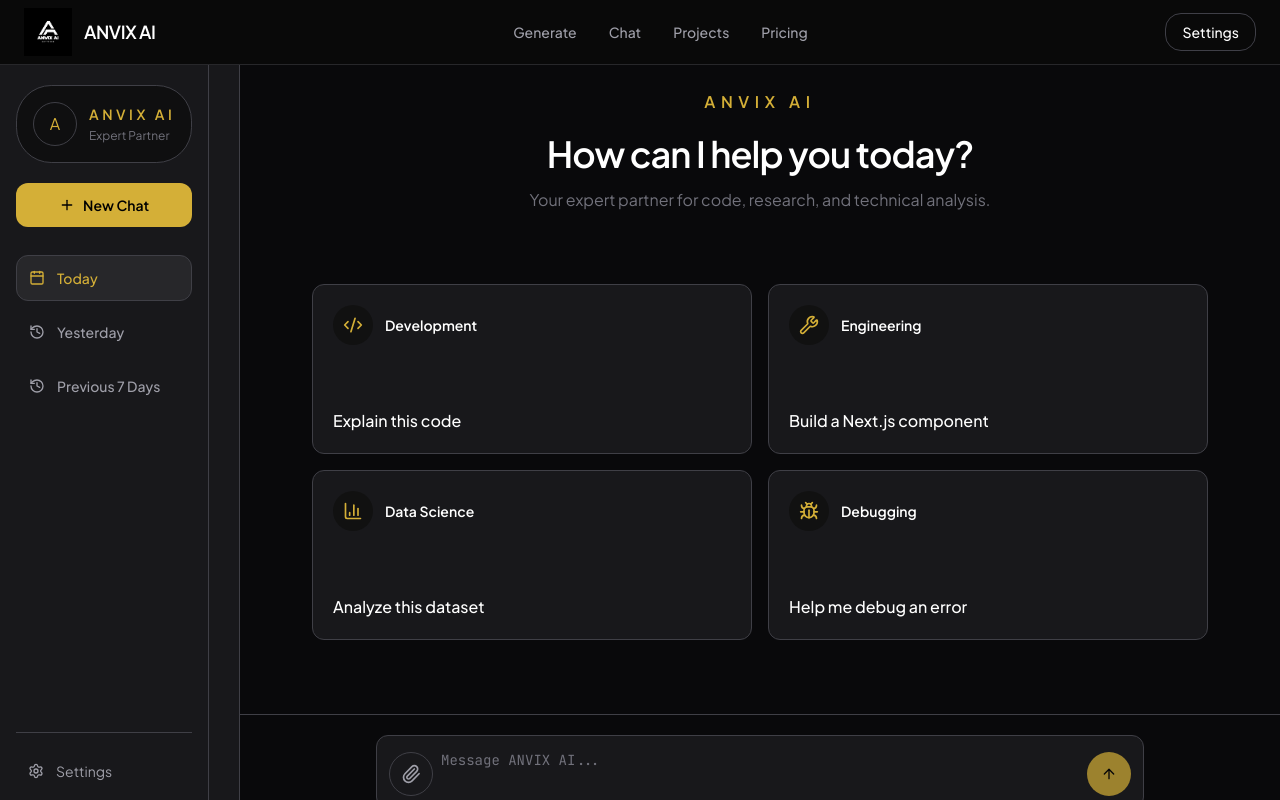
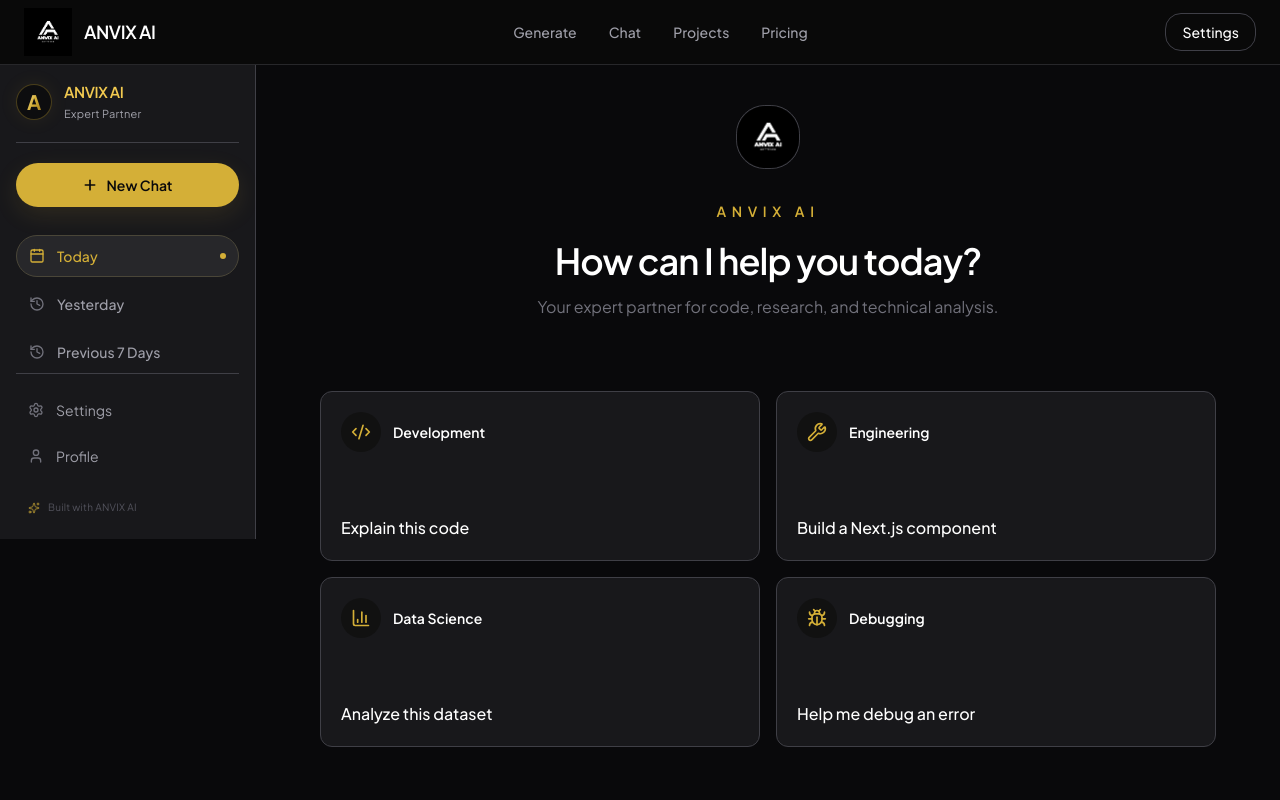
Before and after one commit to thiteswapnil1212-hue/ANVIX-AI, a Next.js app: page /chat in a window 1280 px wide. Shown: the top 800 px of the page. Built offline with nearby package versions, Linux system fonts and the light colour scheme.

Commit message:
implemented logo

```diff
--- a/components/chat/ChatLayout.tsx
+++ b/components/chat/ChatLayout.tsx
@@ -1,6 +1,7 @@
 "use client";
 
 import { useState } from "react";
+import Image from "next/image";
 import { Menu, X } from "lucide-react";
 import ChatSidebar from "./ChatSidebar";
 import MessageList from "./MessageList";
@@ -12,93 +13,131 @@
 
   return (
     <AppShell>
-      <div className="relative flex h-[calc(100vh-0px)] min-h-0 overflow-hidden bg-[#09090B] text-[#E5E1E4]">
-        {/* Chat history sidebar */}
-        <aside className="hidden w-[240px] shrink-0 border-r border-[#3F3F46] bg-[#18181B] md:flex">
+      <div className="flex h-full min-h-0 w-full overflow-hidden bg-[#09090B]">
+        {/* Desktop Sidebar */}
+        <aside className="hidden h-full w-64 shrink-0 border-r border-[#3F3F46] bg-[#18181B] md:flex md:flex-col">
           <ChatSidebar />
         </aside>
 
-        {sidebarOpen ? (
-          <div className="fixed inset-0 z-50 flex md:hidden">
+        {/* Mobile Sidebar */}
+        {sidebarOpen && (
+          <div className="fixed inset-0 z-50 md:hidden">
             <div
-              className="absolute inset-0 bg-black/50"
+              className="absolute inset-0 bg-black/60"
               onClick={() => setSidebarOpen(false)}
             />
-            <div className="relative z-10 h-full w-72 border-r border-[#3F3F46] bg-[#18181B]">
-              <div className="flex items-center justify-between px-4 py-4">
+
+            <aside className="relative z-10 h-full w-72 border-r border-[#3F3F46] bg-[#18181B]">
+              <div className="flex items-center justify-between border-b border-[#3F3F46] px-4 py-4">
                 <div className="flex items-center gap-3">
-                  <div className="flex h-11 w-11 items-center justify-center rounded-2xl border border-[#3F3F46] bg-[#0F0F10] text-[#D4AF37]">
-                    A
-                  </div>
+                  <Image
+                    src="/logo.png"
+                    alt="ANVIX AI Logo"
+                    width={40}
+                    height={40}
+                    className="h-10 w-10 object-contain"
+                  />
+
                   <div>
-                    <p className="text-sm font-semibold text-white">ANVIX AI</p>
+                    <p className="text-sm font-semibold text-white">
+                      ANVIX AI
+                    </p>
+                    <p className="text-xs text-zinc-500">
+                      Expert Partner
+                    </p>
                   </div>
                 </div>
+
                 <button
                   type="button"
                   onClick={() => setSidebarOpen(false)}
-                  className="inline-flex h-10 w-10 items-center justify-center rounded-xl border border-zinc-700 text-zinc-300 transition hover:border-zinc-500 hover:text-white"
-                  aria-label="Close sidebar"
+                  className="flex h-9 w-9 items-center justify-center rounded-lg border border-zinc-700 text-zinc-400 hover:text-white"
                 >
                   <X className="h-4 w-4" />
                 </button>
               </div>
+
               <ChatSidebar />
-            </div>
+            </aside>
           </div>
-        ) : null}
+        )}
 
-        {/* Main chat area */}
-        <main className="relative flex min-w-0 flex-1 flex-col overflow-hidden">
-          <div className="flex items-center justify-between border-b border-[#3F3F46] px-4 py-3 md:hidden">
+        {/* Main Chat */}
+        <main className="flex min-w-0 flex-1 flex-col overflow-hidden bg-[#09090B]">
+          {/* Mobile Header */}
+          <header className="flex h-16 shrink-0 items-center justify-between border-b border-[#3F3F46] px-4 md:hidden">
             <div className="flex items-center gap-3">
-              <div className="flex h-11 w-11 items-center justify-center rounded-2xl border border-[#3F3F46] bg-[#18181B] text-[#D4AF37]">
-                A
-              </div>
+              <Image
+                src="/logo.png"
+                alt="ANVIX AI Logo"
+                width={40}
+                height={40}
+                className="h-10 w-10 object-contain"
+              />
+
               <div>
-                <p className="text-sm font-semibold text-white">ANVIX AI</p>
-                <p className="text-xs text-zinc-500">Expert Partner</p>
+                <p className="text-sm font-semibold text-white">
+                  ANVIX AI
+                </p>
+                <p className="text-xs text-zinc-500">
+                  Expert Partner
+                </p>
               </div>
             </div>
 
             <button
               type="button"
               onClick={() => setSidebarOpen(true)}
-              className="inline-flex h-10 w-10 items-center justify-center rounded-xl border border-zinc-700 text-zinc-300 transition hover:border-zinc-500 hover:text-white"
-              aria-label="Open sidebar"
+              className="flex h-10 w-10 items-center justify-center rounded-xl border border-zinc-700 text-zinc-400 hover:text-white"
             >
               <Menu className="h-5 w-5" />
             </button>
-          </div>
+          </header>
 
-          <div className="flex-1 overflow-y-auto px-4 py-8 sm:px-6 lg:px-8">
-            <div className="mx-auto flex w-full max-w-4xl flex-col items-center">
-              <div className="flex h-14 w-14 items-center justify-center rounded-2xl border border-[#3F3F46] bg-[#18181B] text-[#D4AF37]">
-                A
+          {/* Scrollable Chat Area */}
+          <div className="min-h-0 flex-1 overflow-y-auto">
+            <div className="mx-auto flex min-h-full w-full max-w-5xl flex-col items-center px-4 py-10 sm:px-6 lg:px-8">
+
+              {/* ANVIX Logo */}
+              <div className="flex h-16 w-16 items-center justify-center rounded-2xl border border-[#3F3F46] bg-[#18181B]">
+                <Image
+                  src="/logo.png"
+                  alt="ANVIX AI"
+                  width={64}
+                  height={64}
+                  className="h-full w-full rounded-2xl object-contain"
+                  priority
+                />
               </div>
 
+              {/* Welcome */}
               <div className="mt-8 text-center">
-                <p className="text-base font-semibold uppercase tracking-[0.35em] text-[#D4AF37]">
+                <p className="text-sm font-semibold uppercase tracking-[0.4em] text-[#D4AF37]">
                   ANVIX AI
                 </p>
+
                 <h1 className="mt-5 text-3xl font-semibold tracking-tight text-white sm:text-4xl">
                   How can I help you today?
                 </h1>
+
                 <p className="mx-auto mt-3 max-w-2xl text-sm leading-7 text-zinc-500 sm:text-base">
                   Your expert partner for code, research, and technical analysis.
                 </p>
               </div>
 
+              {/* Messages / Suggestions */}
               <div className="mt-12 w-full">
                 <MessageList />
               </div>
             </div>
           </div>
 
-          <div className="border-t border-[#3F3F46] bg-[#09090B] px-4 py-5 sm:px-6">
+          {/* Composer */}
+          <div className="shrink-0 border-t border-[#3F3F46] bg-[#09090B] px-4 py-4 sm:px-6">
             <div className="mx-auto w-full max-w-3xl">
               <ChatInput />
-              <p className="mt-3 text-center text-[11px] leading-6 text-zinc-500">
+
+              <p className="mt-2 text-center text-[11px] text-zinc-600">
                 ANVIX AI can make mistakes. Verify important information.
               </p>
             </div>
--- a/components/chat/ChatSidebar.tsx
+++ b/components/chat/ChatSidebar.tsx
@@ -1,4 +1,13 @@
-import { Plus, Calendar, History, Settings, User } from "lucide-react";
+"use client";
+
+import {
+  Plus,
+  Calendar,
+  History,
+  Settings,
+  User,
+  Sparkles,
+} from "lucide-react";
 
 interface Thread {
   id: string;
@@ -26,64 +35,136 @@
   onNewThread = () => {},
 }: ChatSidebarProps) {
   return (
-    <div className="flex h-full flex-col border-r border-[#3F3F46] bg-[#18181B] px-4 py-5">
-      <div className="flex items-center gap-3 rounded-3xl border border-[#3F3F46] bg-[#0F0F10] p-4">
-        <div className="flex h-11 w-11 items-center justify-center rounded-2xl border border-[#3F3F46] bg-[#0F0F10] text-[#D4AF37]">
-          A
+    <aside className="flex h-full w-64 shrink-0 flex-col border-r border-[#3F3F46] bg-[#18181B] p-4">
+      {/* Brand */}
+      <div className="flex items-center gap-3 border-b border-[#3F3F46] pb-5">
+        <div className="flex h-9 w-9 shrink-0 items-center justify-center rounded-xl border border-[#D4AF37]/30 bg-[#0D0D0F] shadow-[0_0_20px_rgba(212,175,55,0.08)]">
+          <span className="bg-gradient-to-br from-[#FFE89A] via-[#D4AF37] to-[#9C7618] bg-clip-text text-xl font-bold text-transparent">
+            A
+          </span>
         </div>
-        <div>
-          <p className="text-sm font-semibold uppercase tracking-[0.25em] text-[#D4AF37]">ANVIX AI</p>
-          <p className="mt-1 text-xs text-zinc-500">Expert Partner</p>
+
+        <div className="min-w-0">
+          <h1 className="text-[15px] font-semibold tracking-tight text-[#F2CA50]">
+            ANVIX AI
+          </h1>
+          <p className="mt-0.5 text-[11px] tracking-wide text-[#A1A1AA]">
+            Expert Partner
+          </p>
         </div>
       </div>
 
+      {/* New Chat */}
       <button
         type="button"
         onClick={onNewThread}
-        className="mt-5 flex items-center justify-center gap-2 rounded-[12px] bg-[#D4AF37] px-4 py-3 text-sm font-semibold text-black transition hover:bg-[#E5C158]"
+        className="mt-5 flex w-full items-center justify-center gap-2 rounded-xl bg-[#D4AF37] px-4 py-3 text-sm font-semibold text-[#09090B] shadow-[0_8px_24px_rgba(212,175,55,0.12)] transition-all duration-200 hover:bg-[#E5C158] hover:shadow-[0_8px_30px_rgba(212,175,55,0.18)] active:scale-[0.98]"
       >
-        <Plus className="h-4 w-4" />
+        <Plus className="h-4 w-4" strokeWidth={2.5} />
         New Chat
       </button>
 
-      <div className="mt-7 space-y-2">
+      {/* History */}
+      <nav className="mt-7 space-y-1.5">
         {historyItems.map((item) => {
           const Icon = item.icon;
+
           return (
             <button
               key={item.id}
               type="button"
-              className={`flex w-full items-center gap-3 rounded-[12px] border px-3 py-3 text-left transition ${
+              className={`group flex w-full items-center gap-3 rounded-xl border px-3 py-2.5 text-left transition-all duration-200 ${
                 item.active
-                  ? "border-[#3F3F46] bg-[#27272A] text-[#D4AF37]"
-                  : "border-transparent text-zinc-400 hover:border-[#3F3F46] hover:bg-[#27272A] hover:text-white"
+                  ? "border-[#4A4638] bg-[#27272A] text-[#D4AF37]"
+                  : "border-transparent text-zinc-400 hover:border-[#3F3F46] hover:bg-[#27272A] hover:text-zinc-100"
               }`}
             >
-              <Icon className="h-4 w-4" />
+              <Icon
+                className={`h-4 w-4 ${
+                  item.active
+                    ? "text-[#D4AF37]"
+                    : "text-zinc-500 group-hover:text-zinc-300"
+                }`}
+              />
+
               <span className="text-sm font-medium">{item.label}</span>
+
+              {item.active && (
+                <span className="ml-auto h-1.5 w-1.5 rounded-full bg-[#D4AF37]" />
+              )}
             </button>
           );
         })}
-      </div>
+      </nav>
 
-      <div className="mt-auto border-t border-[#3F3F46] pt-4">
-        <div className="space-y-2">
+      {/* Threads */}
+      {threads.length > 0 && (
+        <div className="mt-6 min-h-0 flex-1 overflow-y-auto">
+          <p className="mb-2 px-3 text-[10px] font-medium uppercase tracking-[0.14em] text-zinc-600">
+            Conversations
+          </p>
+
+          <div className="space-y-1">
+            {threads.map((thread) => {
+              const active = thread.id === activeThread;
+
+              return (
+                <button
+                  key={thread.id}
+                  type="button"
+                  onClick={() => onSelectThread(thread.id)}
+                  className={`w-full rounded-xl px-3 py-2.5 text-left transition ${
+                    active
+                      ? "bg-[#27272A] text-white"
+                      : "text-zinc-400 hover:bg-[#222225] hover:text-zinc-200"
+                  }`}
+                >
+                  <p className="truncate text-sm font-medium">
+                    {thread.title}
+                  </p>
+
+                  <p className="mt-1 truncate text-xs text-zinc-600">
+                    {thread.preview}
+                  </p>
+                </button>
+              );
+            })}
+          </div>
+        </div>
+      )}
+
+      {/* Bottom */}
+      <div
+        className={`mt-auto border-t border-[#3F3F46] pt-4 ${
+          threads.length === 0 ? "mt-auto" : "mt-4"
+        }`}
+      >
+        <div className="space-y-1.5">
           <button
             type="button"
-            className="flex w-full items-center gap-3 rounded-[12px] px-3 py-3 text-left text-sm text-zinc-400 transition hover:bg-[#27272A] hover:text-white"
+            className="group flex w-full items-center gap-3 rounded-xl px-3 py-2.5 text-left text-sm text-zinc-400 transition hover:bg-[#27272A] hover:text-white"
           >
-            <Settings className="h-4 w-4" />
+            <Settings className="h-4 w-4 text-zinc-500 group-hover:text-zinc-300" />
             Settings
           </button>
+
           <button
             type="button"
-            className="flex w-full items-center gap-3 rounded-[12px] px-3 py-3 text-left text-sm text-zinc-400 transition hover:bg-[#27272A] hover:text-white"
+            className="group flex w-full items-center gap-3 rounded-xl px-3 py-2.5 text-left text-sm text-zinc-400 transition hover:bg-[#27272A] hover:text-white"
           >
-            <User className="h-4 w-4" />
+            <User className="h-4 w-4 text-zinc-500 group-hover:text-zinc-300" />
             Profile
           </button>
         </div>
+
+        {/* Small brand signature */}
+        <div className="mt-4 flex items-center gap-2 px-3 py-2">
+          <Sparkles className="h-3 w-3 text-[#D4AF37]/70" />
+          <span className="text-[10px] tracking-wide text-zinc-600">
+            Built with ANVIX AI
+          </span>
+        </div>
       </div>
-    </div>
+    </aside>
   );
 }
```
